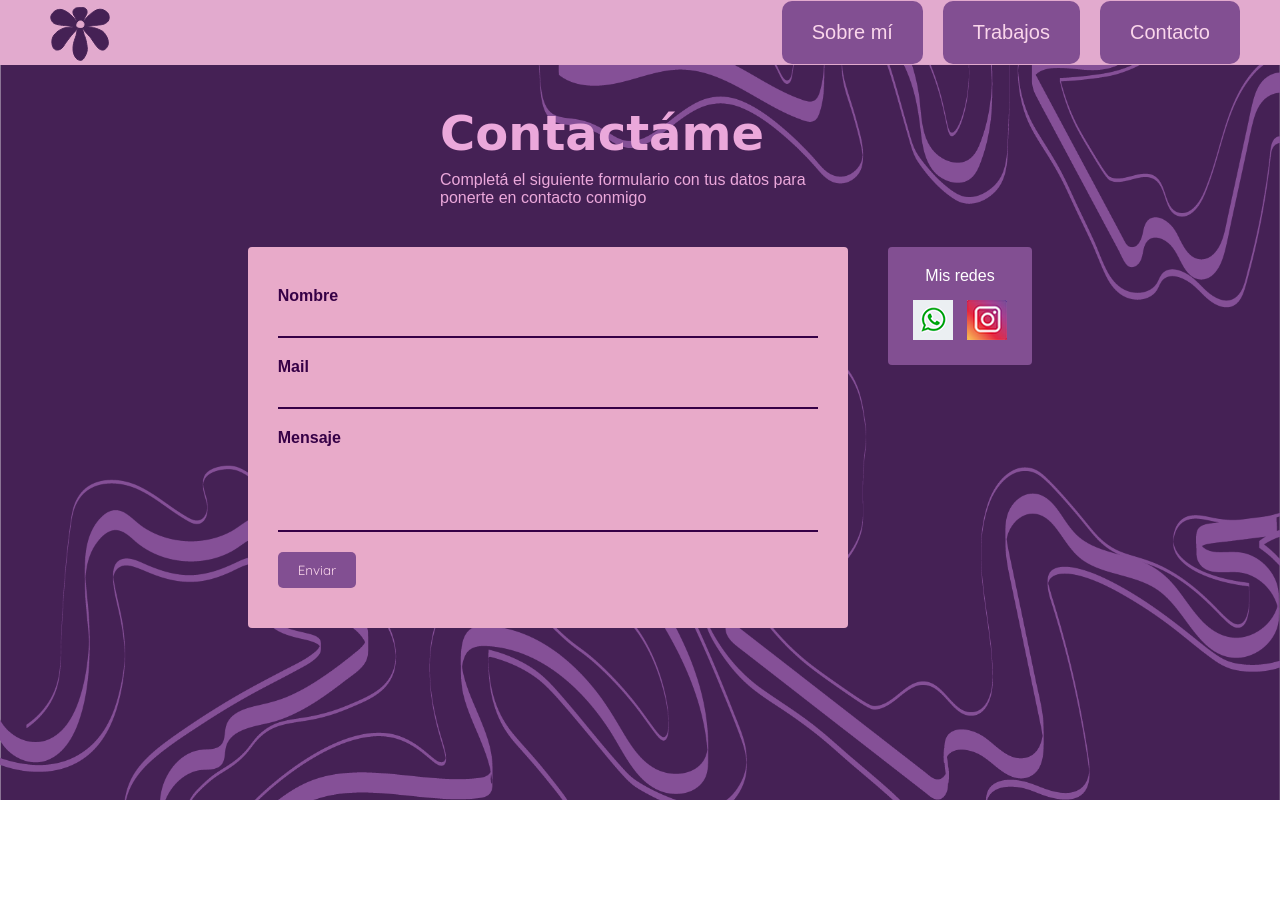
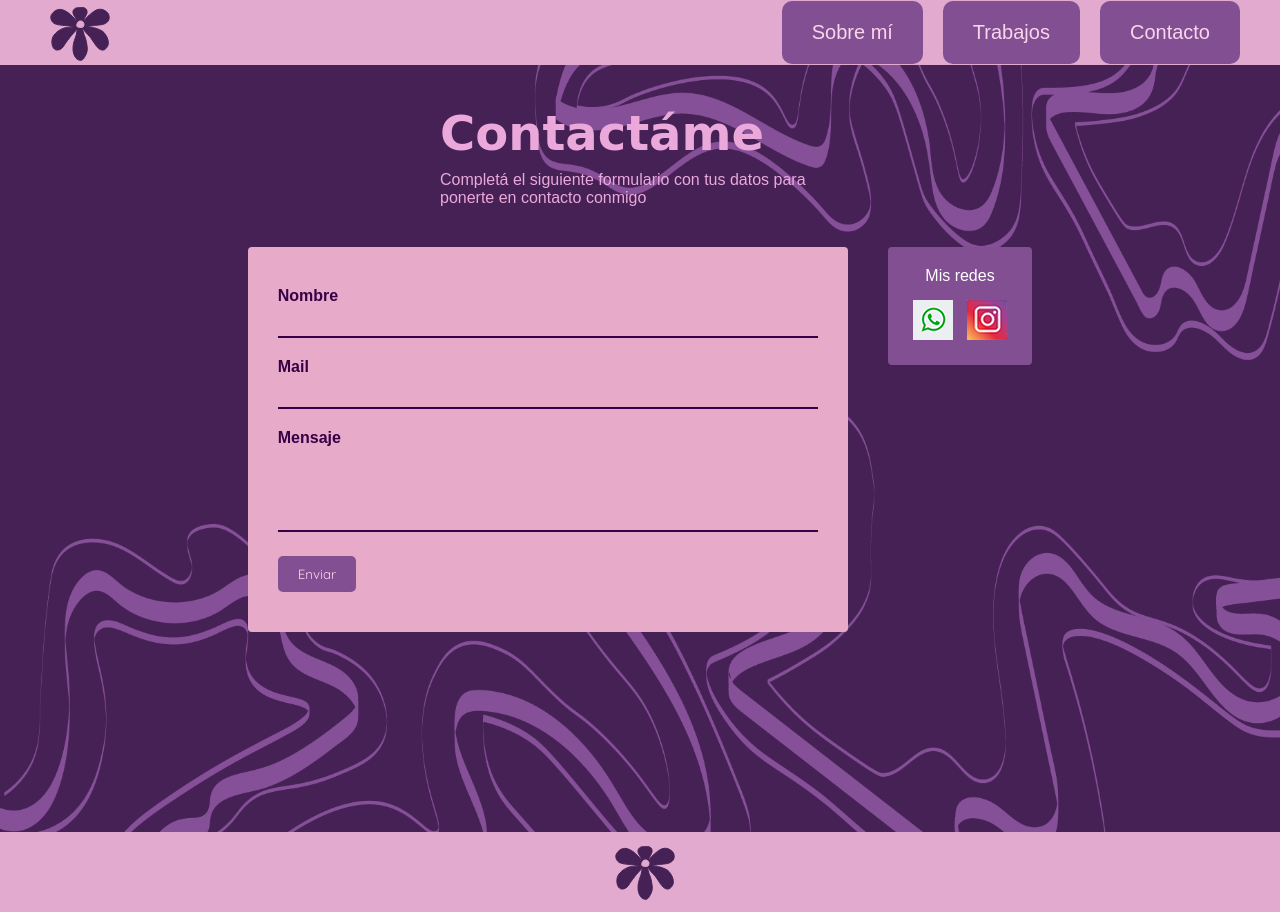
Before and after one commit to camila-png/Porfolio, a plain HTML site: page contacto.html in a window 1280 px wide. Before the commit the page ends 800 px from the top, so only its background shows below. Drawn offline with Linux system fonts and the light colour scheme; a web font is replaced by a local one.

Commit message:
Add files via upload

```diff
--- a/contacto.html
+++ b/contacto.html
@@ -1,3 +1,5 @@
+<!DOCTYPE html>
+<html lang="es">
 <head>
   <meta charset="utf-8"/>
   <meta name="viewport" content="width=device-width, initial-scale=1.0">
@@ -19,7 +21,7 @@
   </nav>
   </header>
 
-  <main class="contacto-main">
+<main class="contacto-main">
   <section class="texto-contacto">
     <h1 class="titulo-contacto">Contactáme</h1>
     <p class="subtitulo-contacto">Completá el siguiente formulario con tus datos para ponerte en contacto conmigo</p>
@@ -45,5 +47,11 @@
       <div class="icono"><img src="img/instagram-logo.png" alt="instagram"></div>
     </div>
   </section>
-  </main>
+</main>
+
+<footer>
+  <img src="img/logo-porfolio-09.svg" alt="Logo Camila" class="logo" />
+</footer>
+
 </body>
+</html>
--- a/style.css
+++ b/style.css
@@ -1,7 +1,7 @@
 @import url('https://fonts.googleapis.com/css2?family=Unbounded:wght@400;700&display=swap');
 @import url('https://fonts.googleapis.com/css2?family=Quicksand:wght@400;500;700&display=swap');
 @import url('https://fonts.googleapis.com/css2?family=Fascinate+Inline&display=swap');
-
+@import url('https://fonts.googleapis.com/css2?family=Ojuju:wght@400;700&family=Unbounded:wght@400;700&display=swap');
 
 * {
   margin: 0;
@@ -15,6 +15,7 @@
   background-size: cover;
   background-repeat: no-repeat;
   background-position: center;
+  min-height: 100vh
 }
 
 /* Header */
@@ -197,7 +198,6 @@ nav ul li a:hover {
   display: inline-block;
   width: 30px;
   height: 30px;
-  background-color: #824F92;
   margin-right: 10px;
   border-radius: 4px;
 }
@@ -222,7 +222,6 @@ nav ul li a:hover {
 .intereses img {
   width: 128px;
   height: 119px;
-  margin-bottom: 10px;
 }
 
 /* PAGINA TRABAJOS */
@@ -263,6 +262,7 @@ nav ul li a:hover {
 
 .galeria-trabajos a img:hover {
   transform: scale(1.05);
+  cursor: pointer;
 }
 
 /* Galería oculta grande */
@@ -310,8 +310,9 @@ nav ul li a:hover {
 
 .fraccion-galeria p {
   margin-top: 20px;
-  font-size: 1.2rem;
+  font-size: 18px;
   max-width: 600px;
+  font-family: 'Quicksand', sans-serif;
 }
 
 .fraccion-galeria button {
@@ -329,8 +330,8 @@ nav ul li a:hover {
   background-color: #d98cc2;
 }
 
+
 /* PAGINA CONTACTO */
-
 .pagina-contacto {
   background-image: url('img/contacto-fondo.png');
   background-size: cover;
@@ -373,8 +374,9 @@ nav ul li a:hover {
   align-items: center;
   justify-content: center;
   flex-direction: column;
-  padding: 40px 20px;
+  padding: 40px 20px 200px;
 }
+
 label {
   display: block;
   margin-bottom: 5px;
@@ -429,6 +431,20 @@ button {
   margin: 5px;
 }
 
+
+/* FOOTER */
+footer {
+  display: flex;
+  justify-content: center;
+  align-items: center;
+  height: 80px;
+  background-color: #E2AACE;
+}
+
+footer .logo {
+  height: 60px;
+  max-height: 100%;
+}
 
 @media screen and (max-width: 768px) {
   header {
```
Also changed, not shown: index.html (+10 -2 lines), trabajos.html (+12 -5 lines).
